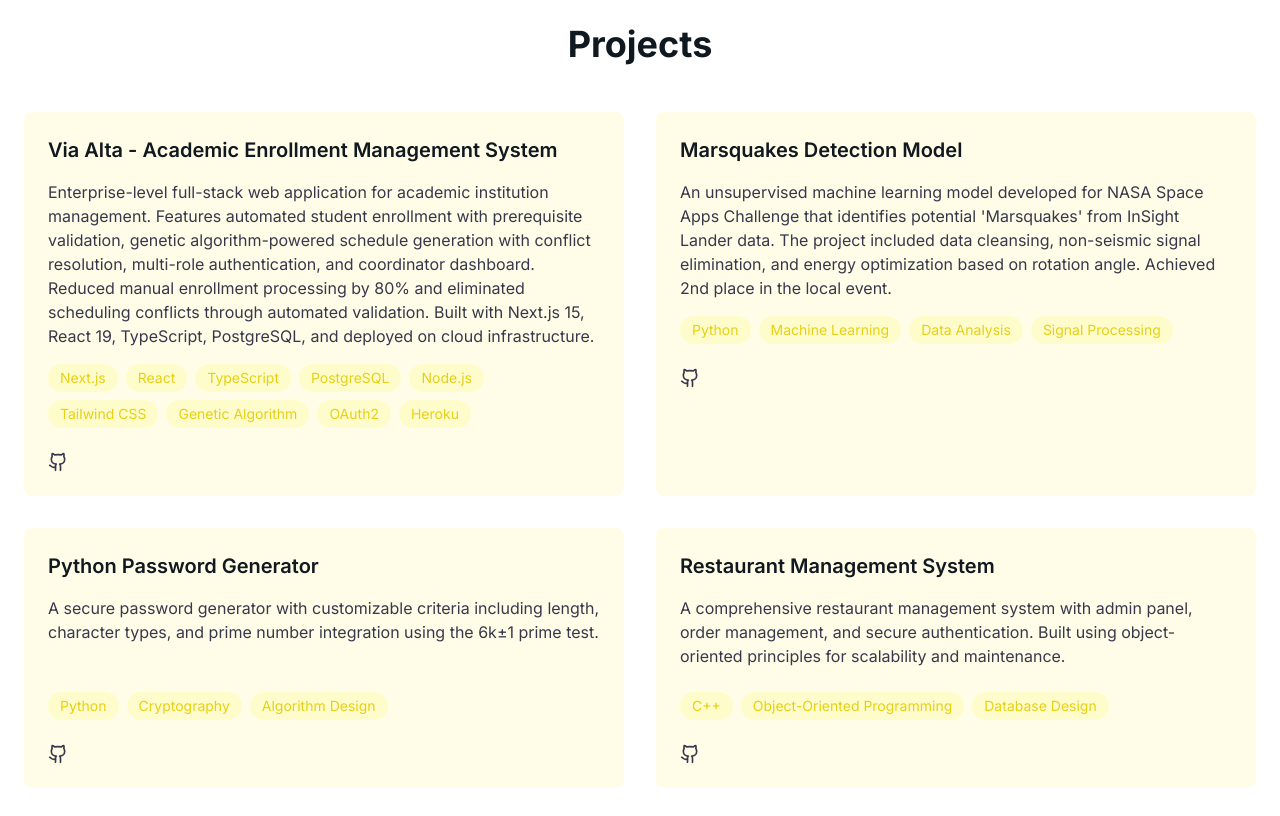
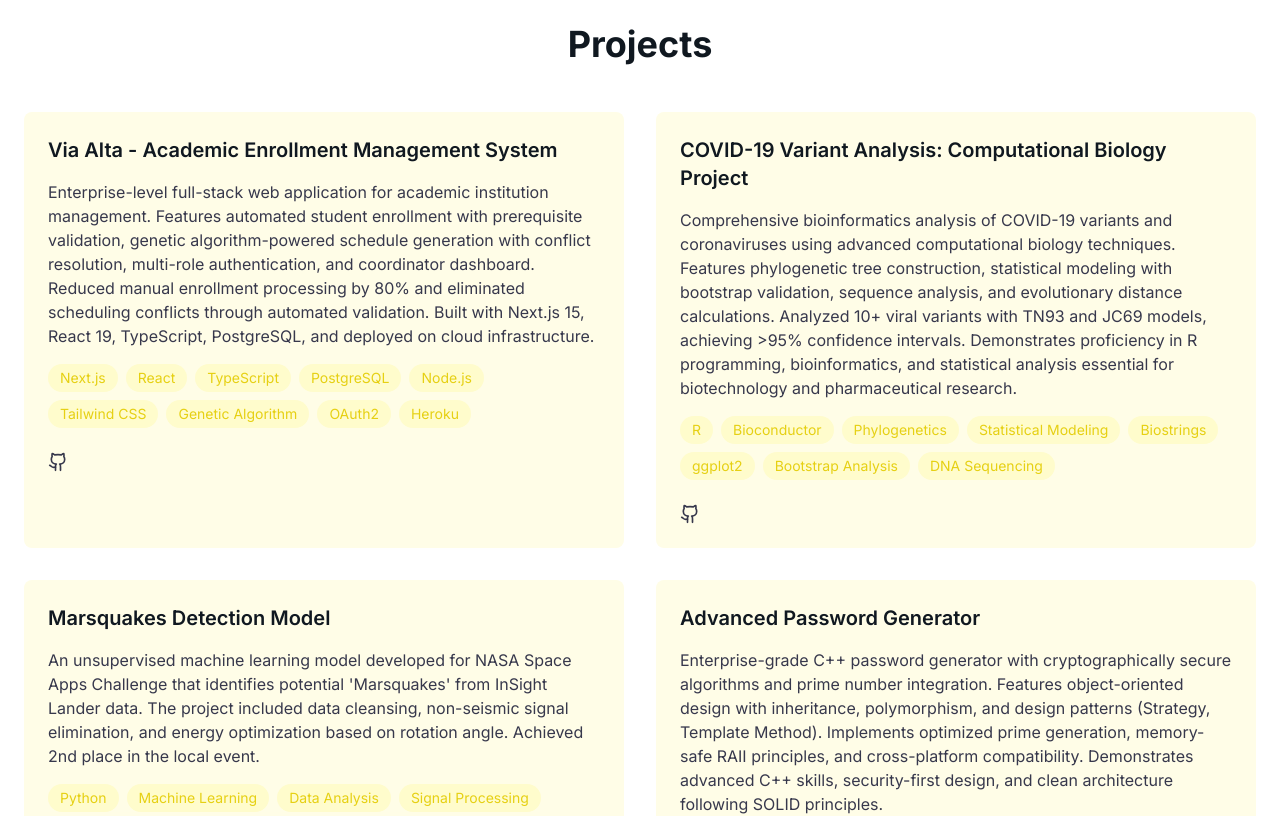
Before and after one commit to KIKW12/EA_Portfolio, a Next.js app: page / in a window 1280 px wide. Shown: the part 2940-3756 px from the top of the page. Built offline with nearby package versions, Linux system fonts and the light colour scheme; no server answers.

Commit message:
[update] projects section

```diff
--- a/components/sections/Projects.tsx
+++ b/components/sections/Projects.tsx
@@ -10,16 +10,22 @@
     github: "https://github.com/MateoMinghi/via_alta"
   },
   {
+    title: "COVID-19 Variant Analysis: Computational Biology Project",
+    description: "Comprehensive bioinformatics analysis of COVID-19 variants and coronaviruses using advanced computational biology techniques. Features phylogenetic tree construction, statistical modeling with bootstrap validation, sequence analysis, and evolutionary distance calculations. Analyzed 10+ viral variants with TN93 and JC69 models, achieving >95% confidence intervals. Demonstrates proficiency in R programming, bioinformatics, and statistical analysis essential for biotechnology and pharmaceutical research.",
+    technologies: ["R", "Bioconductor", "Phylogenetics", "Statistical Modeling", "Biostrings", "ggplot2", "Bootstrap Analysis", "DNA Sequencing"],
+    github: "https://github.com/KIKW12/covid-variants-analysis"
+  },
+  {
     title: "Marsquakes Detection Model",
     description: "An unsupervised machine learning model developed for NASA Space Apps Challenge that identifies potential 'Marsquakes' from InSight Lander data. The project included data cleansing, non-seismic signal elimination, and energy optimization based on rotation angle. Achieved 2nd place in the local event.",
     technologies: ["Python", "Machine Learning", "Data Analysis", "Signal Processing"],
     github: "https://github.com/KIKW12/Seismic-Detection-in-Space"
   },
   {
-    title: "Python Password Generator",
-    description: "A secure password generator with customizable criteria including length, character types, and prime number integration using the 6k±1 prime test.",
-    technologies: ["Python", "Cryptography", "Algorithm Design"],
-    github: "https://github.com/KIKW12/Password-Generator-Python"
+    title: "Advanced Password Generator",
+    description: "Enterprise-grade C++ password generator with cryptographically secure algorithms and prime number integration. Features object-oriented design with inheritance, polymorphism, and design patterns (Strategy, Template Method). Implements optimized prime generation, memory-safe RAII principles, and cross-platform compatibility. Demonstrates advanced C++ skills, security-first design, and clean architecture following SOLID principles.",
+    technologies: ["C++", "Object-Oriented Programming", "Cryptography", "Design Patterns", "Security", "RAII", "STL", "Prime Algorithms"],
+    github: "https://github.com/KIKW12/Password-Generator-CPP"
   },
   {
     title: "Restaurant Management System",
```
